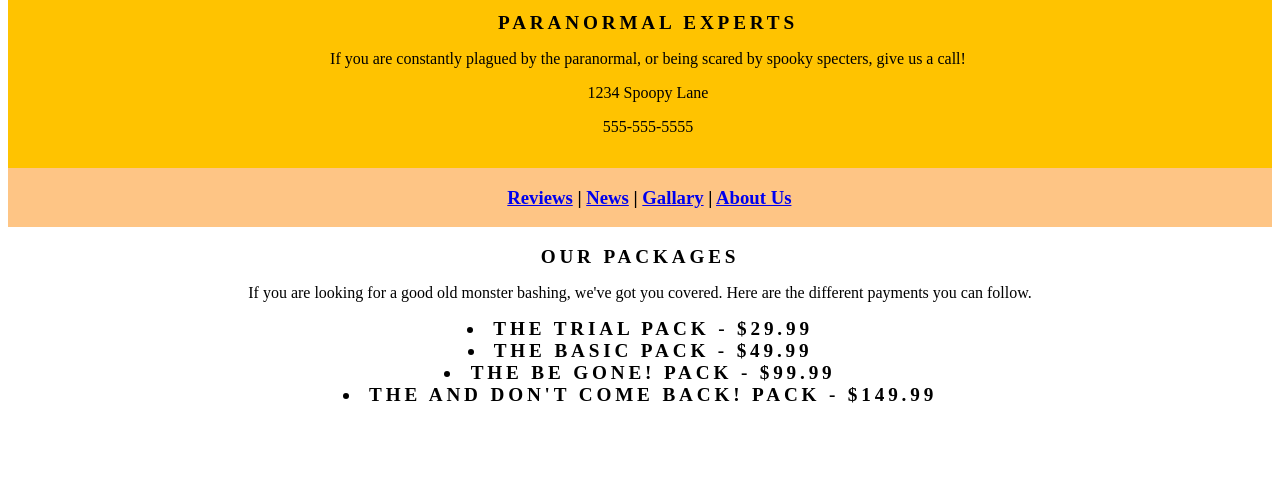
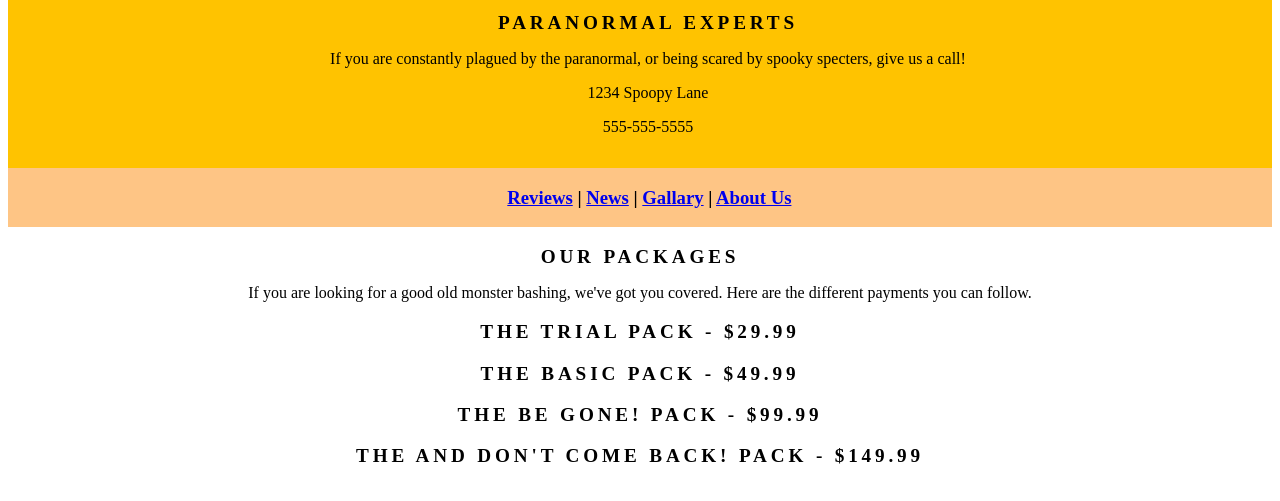
Before and after one commit to Tedescot/Class, a plain HTML site: page custom/index.html in a window 1280 px wide. Shown: the part 153-654 px from the top of the page. Drawn offline with Linux system fonts and the light colour scheme.

Commit message:
Update index.html

```diff
--- a/custom/index.html
+++ b/custom/index.html
@@ -28,10 +28,10 @@
 <h2> Our Packages </h2>
 <p> If you are looking for a good old monster bashing, we've got you covered. Here are the different payments you can follow.
   <h2>
-    <li> The Trial Pack - $29.99</li>
-    <li> The Basic Pack - $49.99</li>
-    <li> The Be Gone! Pack - $99.99</li>
-    <li> The And Don't Come Back! Pack - $149.99</li>
+    <p> The Trial Pack - $29.99</p>
+    <p> The Basic Pack - $49.99</p>
+    <p> The Be Gone! Pack - $99.99</p>
+    <p> The And Don't Come Back! Pack - $149.99</p>
   </h2>
 </body>
 </html>
```
